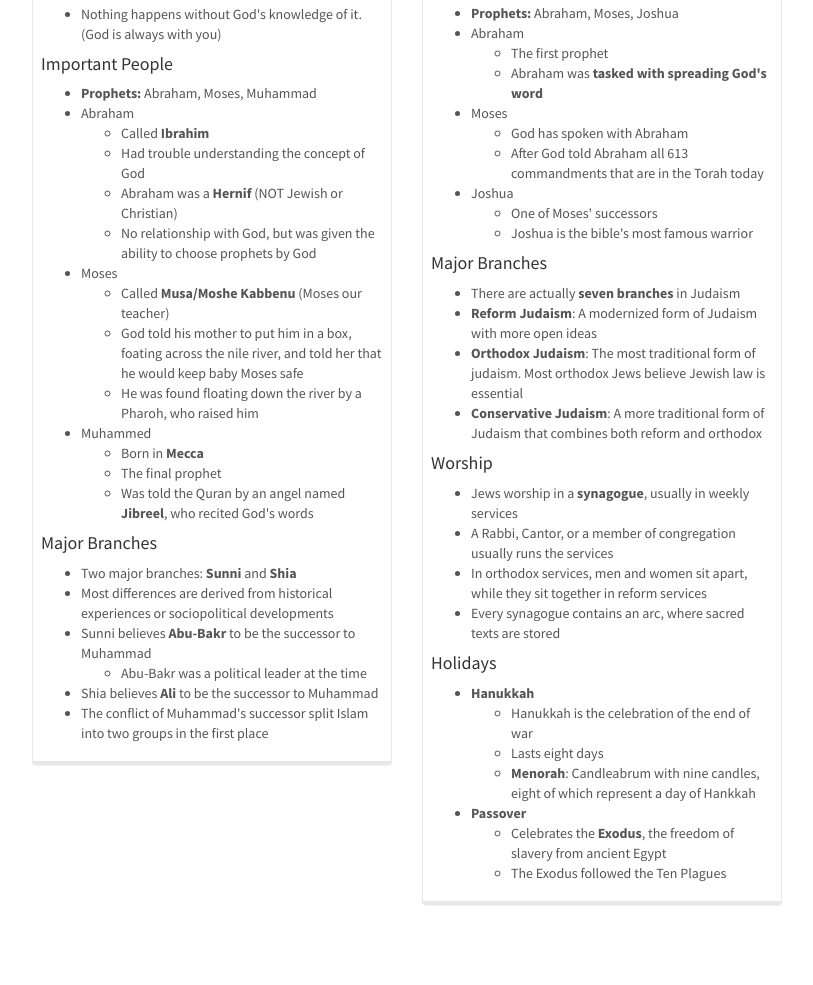
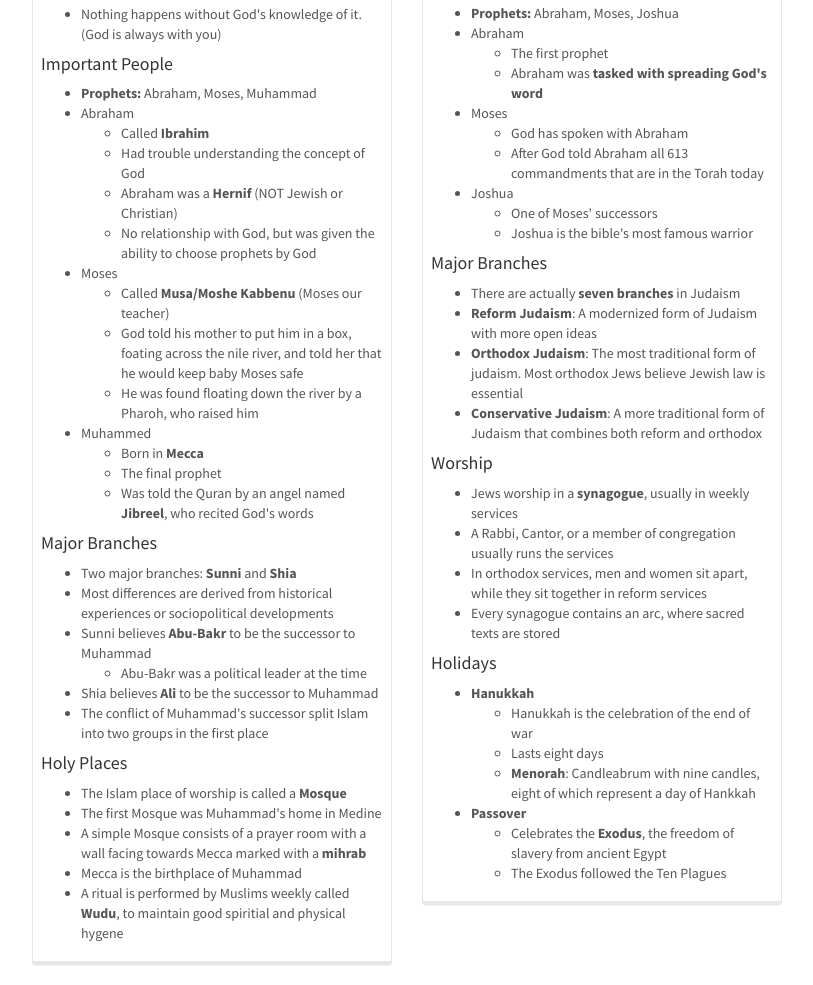
Before and after one commit to receives/unit5-project, a plain HTML site: page index.html in a window 1280 px wide. Shown: the part 802-1787 px from the top of the page, without its empty margins (38-851 px from the left). Before the commit the page ends 1727 px from the top, so only its background shows below. Drawn offline with Linux system fonts and the light colour scheme.

Commit message:
Added Islam holy places

```diff
--- a/index.html
+++ b/index.html
@@ -93,6 +93,14 @@
                               <li>Shia believes <strong>Ali</strong> to be the successor to Muhammad</li>
                               <li>The conflict of Muhammad's successor split Islam into two groups in the first place</li>
 
+                          </ul>
+                          <h4>Holy Places</h4>
+                          <ul>
+                              <li>The Islam place of worship is called a <strong>Mosque</strong></li>
+                              <li>The first Mosque was Muhammad's home in Medine</li>
+                              <li>A simple Mosque consists of a prayer room with a wall facing towards Mecca marked with a <strong>mihrab</strong></li>
+                              <li>Mecca is the birthplace of Muhammad</li>
+                              <li>A ritual is performed by Muslims weekly called <strong>Wudu</strong>, to maintain good spiritial and physical hygene</li>
                           </ul>
                       </div>
                   </div>
```
